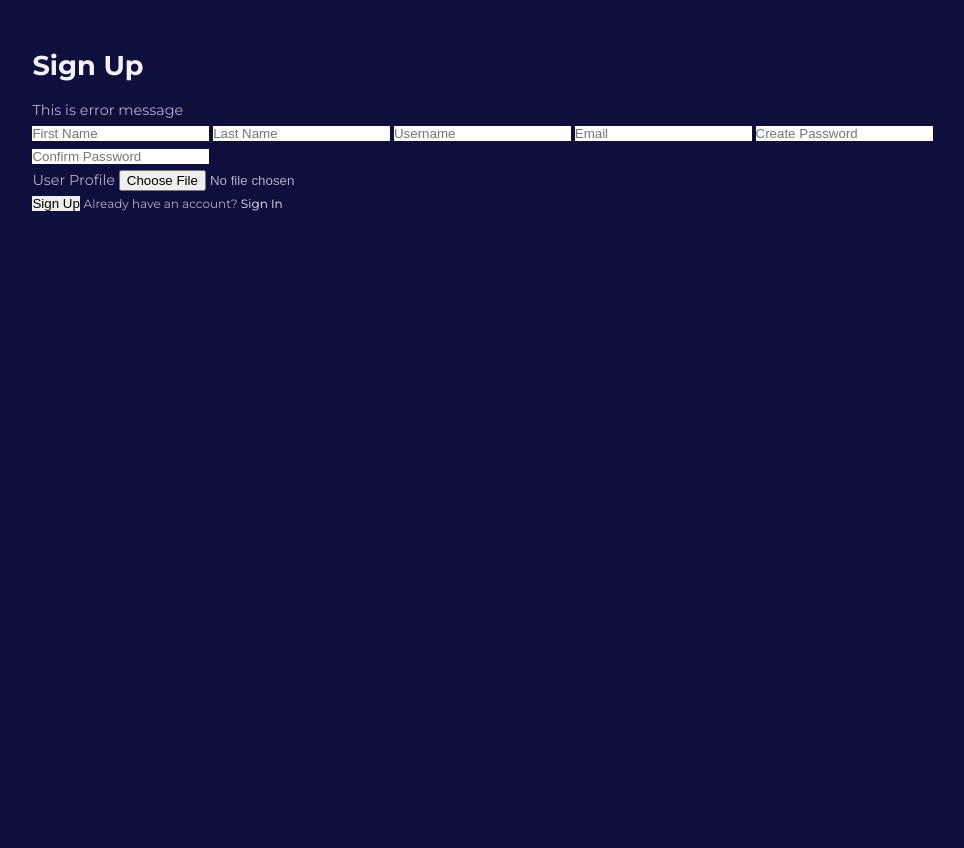
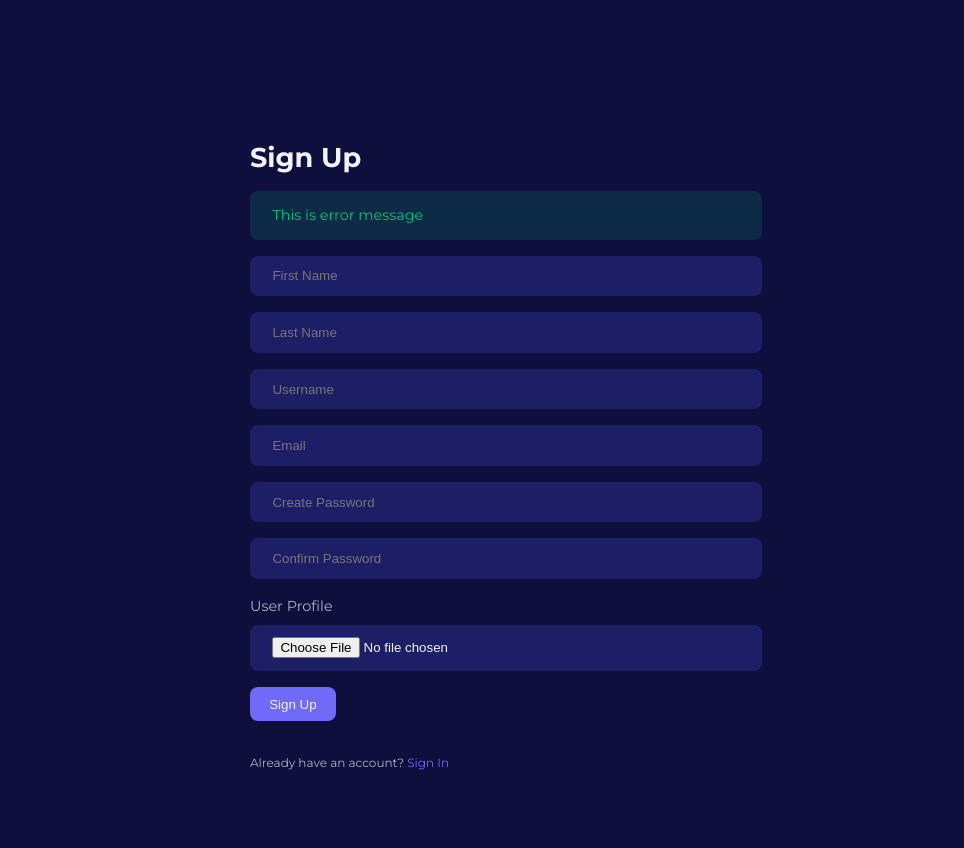
Before and after one commit to roy-276/BlogIt, a PHP site: page /signup.html in a window 1280 px wide. Shown: the whole page, without its empty margins (134-1098 px from the left). Before the commit the page ends 211 px from the top, so only its background shows below. Run offline with PHP 8.4, Linux system fonts and the light colour scheme.

Commit message:
General Form CSS

```diff
--- a/signup.html
+++ b/signup.html
@@ -41,7 +41,7 @@
             <label for="avatar">User Profile</label>
             <input type="file" id="avatar" />
           </div>
-          <button type="submit">Sign Up</button>
+          <button type="submit" class="btn">Sign Up</button>
           <small
             >Already have an account? <a href="signin.html">Sign In</a></small
           >
--- a/style.css
+++ b/style.css
@@ -237,8 +237,8 @@ nav button {
 .posts_container {
   display: grid;
   grid-template-columns: repeat(3, 1fr);
-  gap: 3rem;
-  margin: 5rem;
+  gap: 5rem;
+  margin-bottom: 5rem;
 }
 
 /* Category Buttons Styling */
@@ -269,7 +269,7 @@ footer {
   margin-bottom: 5rem;
   display: flex;
   justify-content: space-between;
-  align-tems: center;
+  align-items: center;
   gap: 1.2rem;
 }
 
@@ -406,6 +406,64 @@ footer ul a:hover {
   place-items: center;
 }
 
+/* General Form Styling */
+
+.form_section {
+  display: grid;
+  place-items: center;
+  height: 100vh;
+}
+
+.form_section-container {
+  width: var(--form-width);
+}
+
+.alert_message {
+  padding: 0.8rem 1.4rem;
+  margin-bottom: 1rem;
+  border-radius: var(--card-border-radius-2);
+}
+
+.alert_message.error {
+  background: var(--color-green-light);
+  color: var(--color-green);
+}
+
+.alert_message.success {
+  background: var(--color-red-light);
+  color: var(--color-red);
+}
+
+form {
+  display: flex;
+  flex-direction: column;
+  gap: 1rem;
+}
+
+.form_control {
+  display: flex;
+  flex-direction: column;
+  gap: 0.4rem;
+}
+
+input,
+textarea,
+select {
+  padding: 0.8rem 1.4rem;
+  background-color: var(--color-gray-900);
+  border-radius: var(--card-border-radius-2);
+  resize: none;
+  color: var(--color-white);
+}
+
+.form_section small {
+  margin-top: 1rem;
+  display: block;
+}
+
+.form_section small a {
+  color: var(--color-primary);
+}
 /* Media Queries (Medium Devices) */
 
 @media screen and (max-width: 1024px) {
@@ -540,6 +598,12 @@ footer ul a:hover {
   .search_bar-container {
     width: 60%;
   }
+
+  /* General Form Styling */
+
+  .form_section-container {
+    padding: 3rem;
+  }
 }
 
 /* Media Queries (Medium Devices) */
@@ -586,4 +650,10 @@ footer ul a:hover {
     background-color: transparent;
     padding: 0;
   }
+
+  /* General Form Styling */
+
+  .form_section-container {
+    padding: 0;
+  }
 }
```
